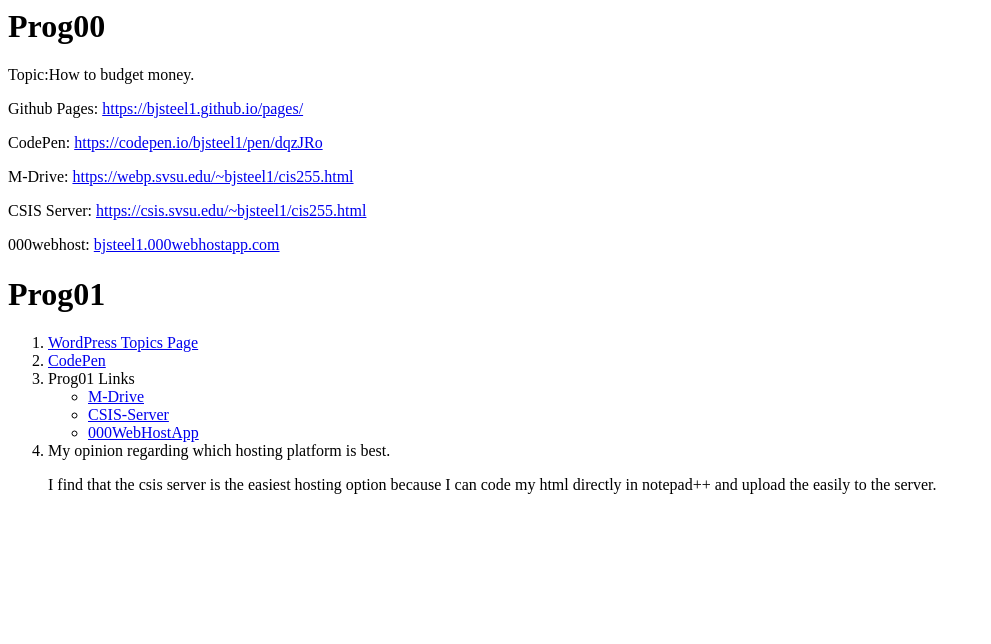
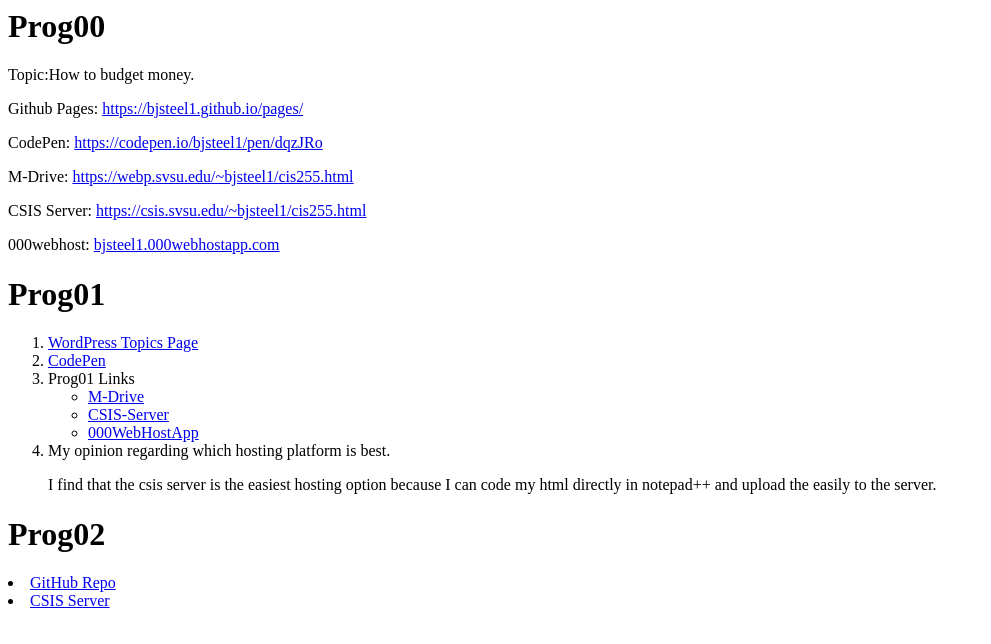
Before and after one commit to bjsteel1/pages, a plain HTML site: page index.html in a window 1280 px wide. Shown: the whole page, without its empty margins (0-991 px from the left). Drawn offline with Linux system fonts and the light colour scheme.

Commit message:
Update index.html

```diff
--- a/index.html
+++ b/index.html
@@ -21,3 +21,7 @@
 			<p> I find that the csis server is the easiest hosting option because I can code my html directly in notepad++
 			    and upload the easily to the server. <p>
 		</ol>
+
+<h1>Prog02</h1>
+	<li><a href="https://github.com/bjsteel1/PhpProject13">GitHub Repo</a></li>
+	<li><a href="https://github.com/bjsteel1/PhpProject13">CSIS Server</a></li>
```
